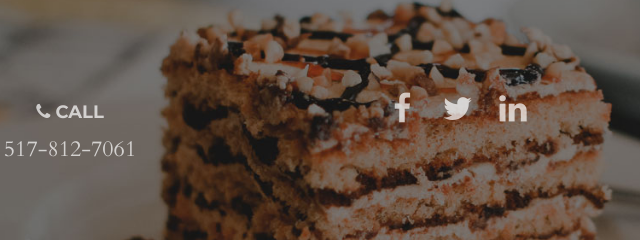
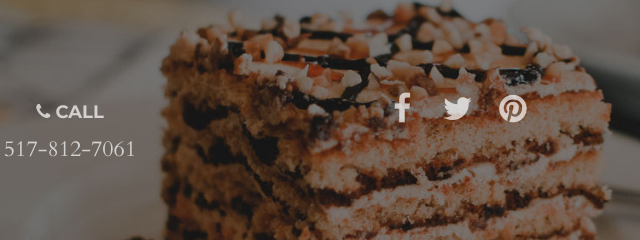
Before and after one commit to pcreglow/WJ-Culinary, a website: page index.html in a window 1280 px wide. Shown: the part 3658-3898 px from the top of the page, 180-820 px from the left. Drawn offline with Linux system fonts and the light colour scheme.

Commit message:
Replaced linkedin icon with pinterest icon in contact section

```diff
--- a/index.html
+++ b/index.html
@@ -258,7 +258,7 @@
                       </li>
                       <li><a href="#"><i class="fa fa-twitter fa-fw fa-2x"></i></a>
                       </li>
-                      <li><a href="#"><i class="fa fa-linkedin fa-fw fa-2x"></i></a>
+                      <li><a href="#"><i class="fa fa-pinterest fa-fw fa-2x"></i></a>
                       </li>
                   </ul>
                 </div>
```
